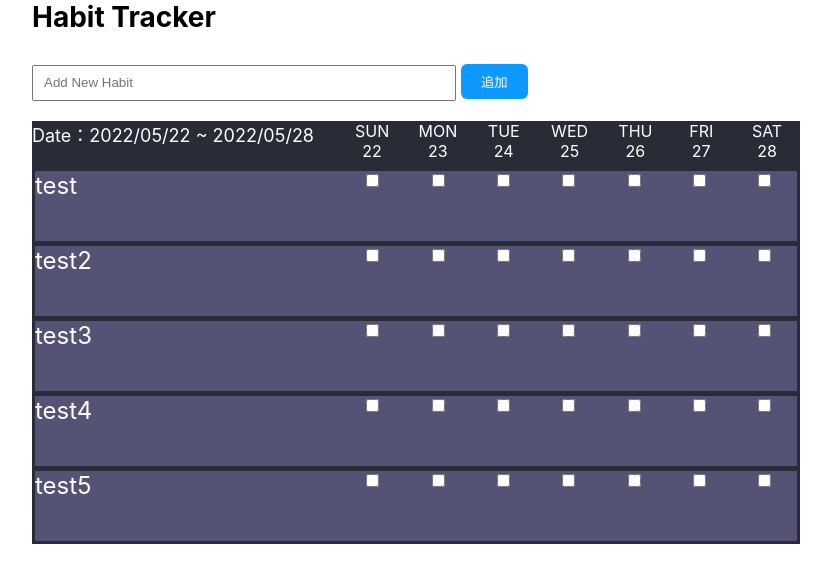
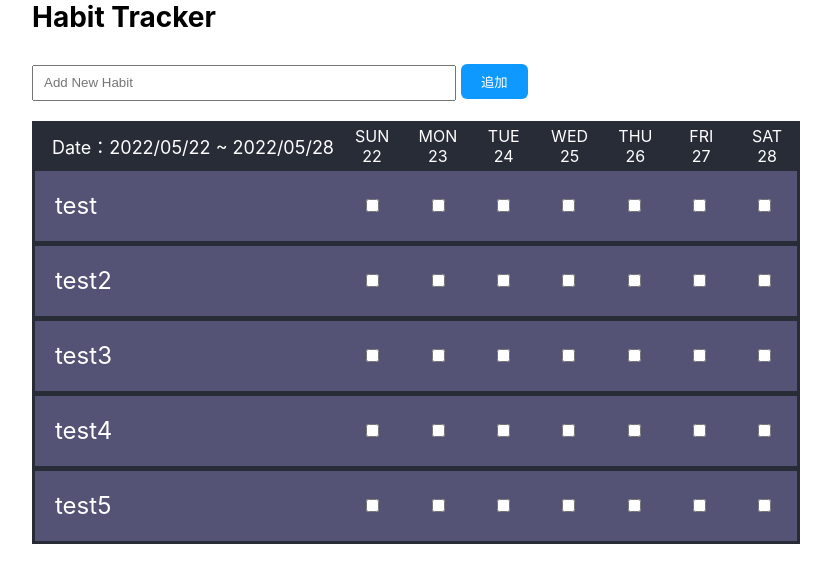
Before and after one commit to Yuji5117/habit_tracker_react, a React (Create React App) app: page / in a window 1280 px wide. Shown: the top 582 px of the page, without its empty margins (224-1055 px from the left). Built offline with nearby package versions, Linux system fonts and the light colour scheme.

Commit message:
Titleのスタイルを微修正

```diff
--- a/src/components/HabitHeader.tsx
+++ b/src/components/HabitHeader.tsx
@@ -37,6 +37,7 @@ export default HabitHeader;
 const Wrapepr = styled.div`
   height: 50px;
   display: flex;
+  align-items: center;
 `;
 
 const TitleBlock = styled.div`
@@ -46,6 +47,7 @@ const TitleBlock = styled.div`
 const Title = styled.div`
   font-size: 18px;
   color: white;
+  padding-left: 20px;
 `;
 
 const StatusBlock = styled.div`
--- a/src/components/HabitItem.tsx
+++ b/src/components/HabitItem.tsx
@@ -46,6 +46,7 @@ export default HabitItem;
 const Wrapper = styled.div`
   height: 70px;
   display: flex;
+  align-items: center;
   background-color: #555375;
 `;
 
@@ -56,6 +57,7 @@ const TitleBlock = styled.div`
 const Title = styled.div`
   font-size: 24px;
   color: white;
+  padding-left: 20px;
 `;
 
 const StatusBlock = styled.div`
```
